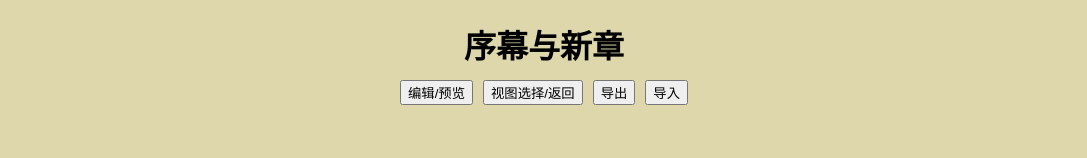
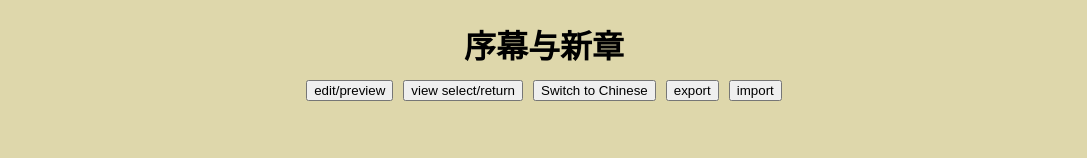
Before and after one commit to wenzhuo4657/dailyNotes-Front, a Vue app in the folder daily/: page / in a window 1280 px wide. Shown: the top 158 px of the page, without its empty margins (96-1183 px from the left). Built offline with nearby package versions, Linux system fonts and the light colour scheme; no server answers.

Commit message:
feat: Switch between Chinese and English(#8)

```diff
--- a/daily/src/App.vue
+++ b/daily/src/App.vue
@@ -3,6 +3,9 @@
 import ButtonBar from '@/components/button/ButtonBar.vue'
 import { ref } from 'vue'
 import Banner from '@/components/banner.vue';
+import { useI18n } from 'vue-i18n'
+
+const { t, locale } = useI18n()
 
 
 
@@ -11,8 +14,10 @@ import Banner from '@/components/banner.vue';
 <template>
   <div class="any">
 
+
+
     <div  class="bar">
-        <h1>序幕与新章</h1>
+        <h1>{{t('序幕与新章')}}</h1>
         <div>
           <ButtonBar></ButtonBar>
 
--- a/daily/src/components/button/ButtonBar.vue
+++ b/daily/src/components/button/ButtonBar.vue
@@ -2,6 +2,16 @@
 import { EventBus, Events } from '@/envBus/envBus';
 import { addItem, DownLoadFile, upload } from '@/services/markdown';
 import { ref } from 'vue';
+
+import { useI18n } from 'vue-i18n'
+
+const { t, locale } = useI18n()
+
+
+const toggle = () => {
+  locale.value = locale.value === 'en' ? 'zh' : 'en'
+  localStorage.setItem('locale', locale.value) // 持久化
+}
 
 let isPreview = true;
 const fileInput = ref<HTMLInputElement | null>(null);
@@ -53,8 +63,9 @@ async function onFileChange(e: Event) {
 <template>
   <div class="buttonBar">
     <!-- <button  @click="addItem">新增</button> -->
-    <button @click="toggleEditorMode">编辑/预览</button>
-    <button   @click="viewSelect">视图选择/返回</button>
+    <button @click="toggleEditorMode">{{t('edit')}}</button>
+    <button   @click="viewSelect">{{t('view')}}</button>
+    <button @click="toggle">{{ $t('switch') }}</button>
     <!-- ui优化 -->
      <!-- 1， 默认的滑动栏太丑了 -->
 
@@ -67,8 +78,8 @@ async function onFileChange(e: Event) {
    <!-- 不常用 ： 导入、导出 -->
     <!-- 考虑做一个边栏，用于选择、改变视图状态， -->
 
-    <button @click="DownLoadFile">导出</button>
-    <button @click="onClickImport" :disabled="uploading">导入</button>
+    <button @click="DownLoadFile">{{t('export')}}</button>
+    <button @click="onClickImport" :disabled="uploading">{{t('import')}}</button>
 
 
     <!-- 隐藏的文件选择框 -->
--- a/daily/src/components/typeDaily/checklist/checklistBanner.vue
+++ b/daily/src/components/typeDaily/checklist/checklistBanner.vue
@@ -7,6 +7,9 @@ import {
 } from '@element-plus/icons-vue'
 import { computed, onBeforeUnmount, onMounted, ref } from 'vue';
 import { ChecklistItem } from '@/type/DailyItem';
+import { useI18n } from 'vue-i18n'
+
+const { t, locale } = useI18n()
 
 // 展示变量
 const items = ref<ChecklistItem[]>([])
@@ -109,8 +112,8 @@ function updateTitle(item:ChecklistItem){
 <template>
     <div  class="banner">
         <el-button type="success" :icon="Plus"  @click="addItem" circle />
-        <el-button  @click="changeItems(2)">todo</el-button>
-        <el-button  @click="changeItems(3)">finishs</el-button>
+        <el-button  @click="changeItems(2)">{{t('todo')}}</el-button>
+        <el-button  @click="changeItems(3)">{{t('finishs')}}</el-button>
 
 
     </div>
--- /dev/null
+++ b/daily/src/i18n.ts
@@ -0,0 +1,38 @@
+import { createI18n } from 'vue-i18n'
+
+const messages = {
+  en: {
+    hello: 'Hello',
+    switch: 'Switch to Chinese',
+    edit:'edit/preview',
+    view:'view select/return',
+    export:'export',
+    import:'import',
+    todo:'待办',
+    finishs:'已完成',
+
+  },
+  zh: {
+    hello: '你好',
+    switch: '切换到英文',
+    edit:'编辑/预览',
+    view:'视图选择/返回',
+    export:'导出',
+    import:'导入',
+    todo:'todo',
+    finishs:'finishs',
+
+  },
+}
+
+// 从本地存储或浏览器语言恢复
+const saved = localStorage.getItem('locale')
+const guess = navigator.language.toLowerCase().startsWith('zh') ? 'zh' : 'en'
+const locale = saved || guess
+
+export const i18n = createI18n({
+  legacy: false,           // 用 Composition API
+  locale,
+  fallbackLocale: 'en',
+  messages,
+})
--- a/daily/src/main.js
+++ b/daily/src/main.ts
@@ -2,5 +2,6 @@ import { createApp } from 'vue'
 import App from './App.vue'
 import ElementPlus from 'element-plus'
 import 'element-plus/dist/index.css'
+import { i18n } from './i18n'
 
-createApp(App).use(ElementPlus).mount('#app')
+createApp(App).use(ElementPlus).use(i18n).mount('#app')
--- /dev/null
+++ b/package.json
@@ -0,0 +1,5 @@
+{
+  "dependencies": {
+    "vue-i18n": "^11.1.12"
+  }
+}
```
Also changed, not shown: 1 other file (tests, documents, lock files or other folders).
